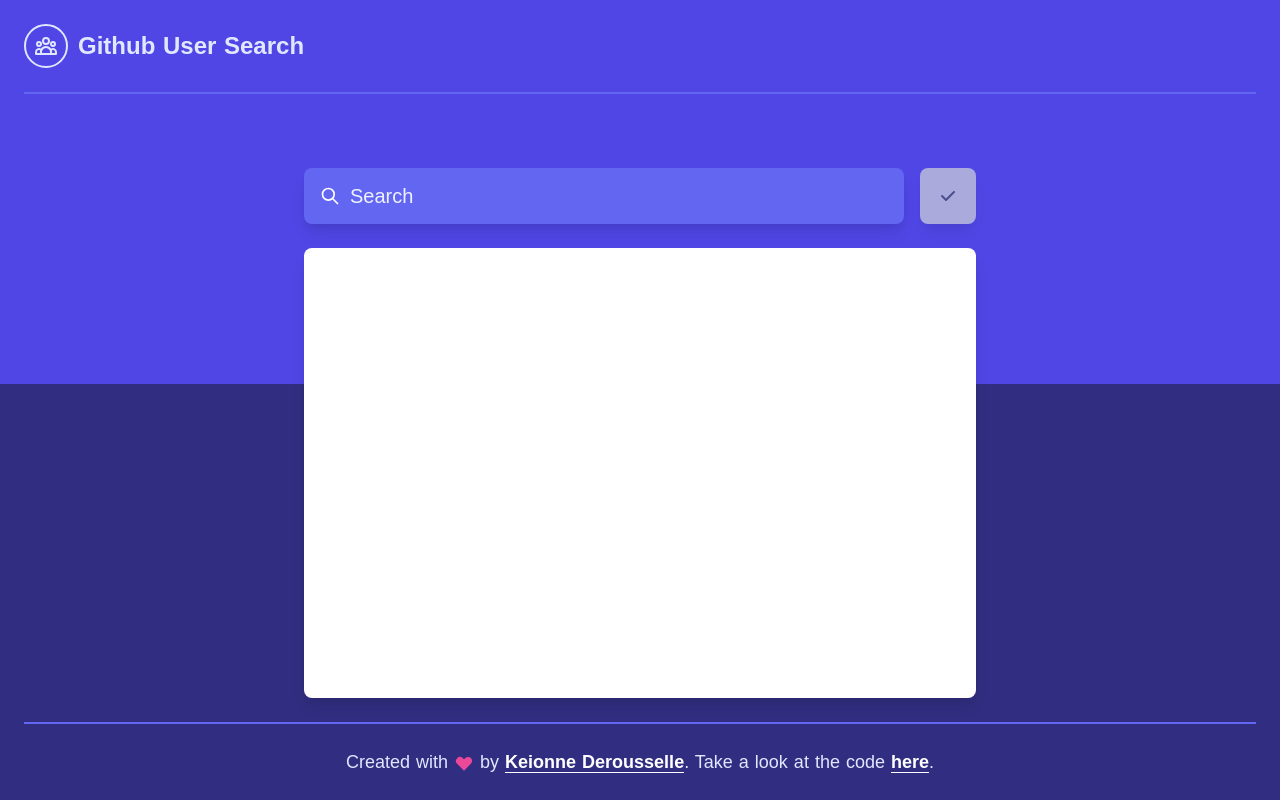
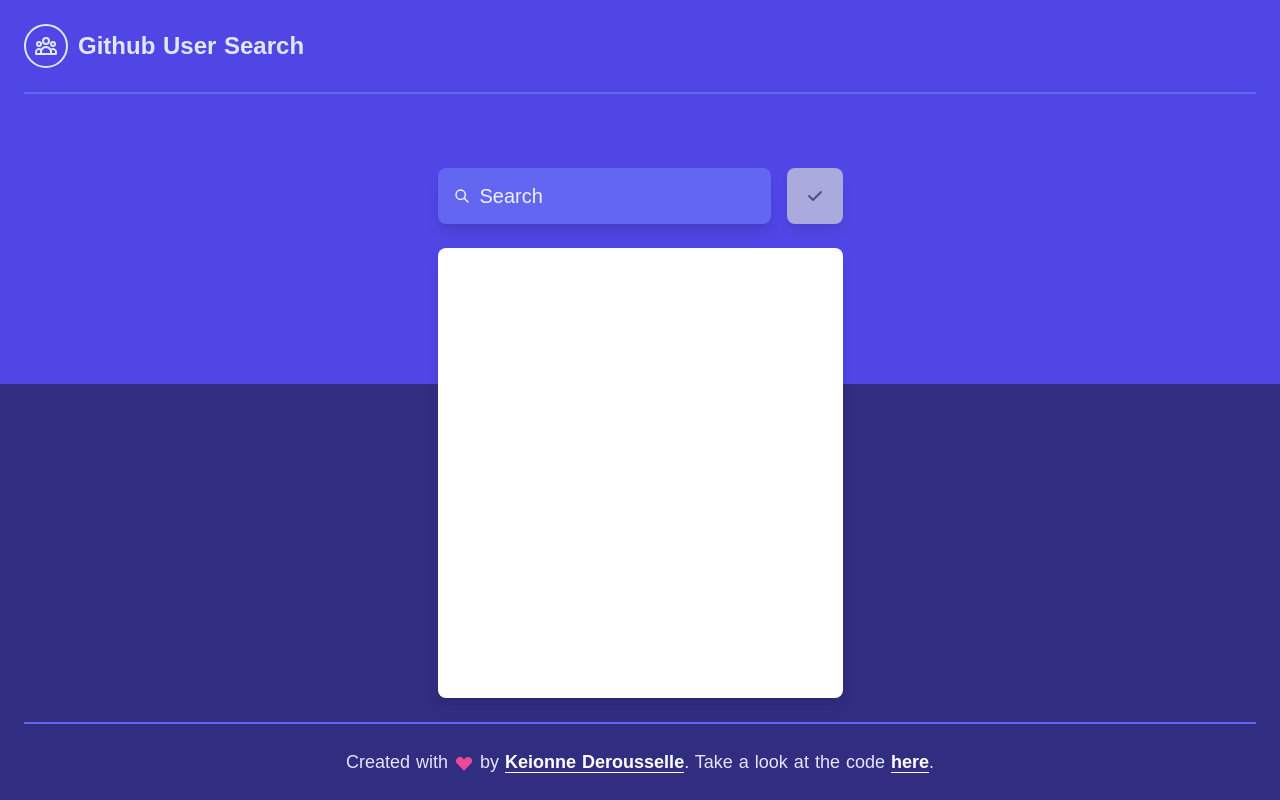
Before and after one commit to KeionneDerousselle/github-search, a Nuxt app: page / in a window 1280 px wide. Built offline with nearby package versions, Linux system fonts and the light colour scheme.

Commit message:
fixing a bunch of styling issues

```diff
--- a/components/Button/index.vue
+++ b/components/Button/index.vue
@@ -46,7 +46,7 @@ export default {
 </script>
 <style lang="scss">
 .button {
-  @apply flex appearance-none items-center justify-center align-middle cursor-pointer font-bold text-center no-underline select-none text-base pt-2 pb-2 pl-4 pr-4 border border-gray-400 bg-gray-100 rounded-lg;
+  @apply flex appearance-none items-center justify-center align-middle cursor-pointer font-bold text-center no-underline select-none text-base p-4 border border-gray-400 bg-gray-100 rounded-lg;
 
   color: inherit;
   font-family: inherit;
--- a/components/Footer/index.vue
+++ b/components/Footer/index.vue
@@ -35,7 +35,8 @@ export default {
 </script>
 <style lang="scss">
 .footer {
-  @apply pb-6 pl-6 pr-6 w-full;
+  @apply pb-4 pl-4 pr-4 w-full;
+  @apply md:pb-6 md:pl-6 md:pr-6;
 
   .footer__content {
     @apply border-t-2 border-indigo-500 text-indigo-100 flex justify-center;
--- a/components/Header/index.vue
+++ b/components/Header/index.vue
@@ -30,9 +30,9 @@ export default {
 
 <style lang="scss">
 .header {
-  @apply w-full bg-indigo-600 p-6;
+  @apply w-full bg-indigo-600 p-4;
   @apply h-72;
-  @apply md:h-96;
+  @apply md:h-96 md:p-6;
 
   &__content {
     @apply border-b-2 border-indigo-500;
--- a/components/Searchfield/index.vue
+++ b/components/Searchfield/index.vue
@@ -236,25 +236,21 @@ export default {
 }
 
 .searchfield {
-  @apply relative inline-flex overflow-hidden items-center text-base p-4 font-normal;
-  @apply p-3;
-  @apply md:p-4;
+  @apply relative p-3 inline-flex overflow-hidden items-center text-base p-4 font-normal;
 
   transition: all 0.5s;
 
   &__left {
-    @apply mr-2.5;
+    @apply mr-2.5 inline-flex;
   }
 
   &__right {
-    @apply ml-2.5;
+    @apply ml-2.5 inline-flex;
   }
 }
 
 .searchfield__input {
-  @apply appearance-none pt-4 pr-4 pb-4 m-0 border-0 outline-none flex-1;
-  @apply pt-3 pr-3 pb-3;
-  @apply md:pt-4 md:pr-4 md:pb-4;
+  @apply appearance-none m-0 border-0 outline-none flex-1;
 
   background: inherit;
   color: inherit;
@@ -298,23 +294,19 @@ export default {
 
 .searchfield__icon {
   @apply w-4 h-4;
-  @apply md:w-5 md:h-5;
 }
 
 .searchfield__clear {
   @apply bg-transparent border-transparent m-0 p-0.5 outline-none rounded-full;
   @apply border;
-  @apply md:border-2;
 
   &:hover,
   &:focus {
     @apply border border-white;
-    @apply md:border-2;
   }
 
   &__icon {
     @apply w-4 h-4;
-    @apply md:w-5 md:h-5;
   }
 }
 </style>
--- a/components/Textfield/index.vue
+++ b/components/Textfield/index.vue
@@ -220,25 +220,21 @@ export default {
 }
 
 .textfield {
-  @apply relative inline-flex overflow-hidden items-center text-base p-4 font-normal;
-  @apply p-3;
-  @apply md:p-4;
+  @apply relative p-3 inline-flex overflow-hidden items-center text-base p-4 font-normal;
 
   transition: all 0.5s;
 
   &__left {
-    @apply mr-2.5;
+    @apply mr-2.5 inline-flex;
   }
 
   &__right {
-    @apply ml-2.5;
+    @apply ml-2.5 inline-flex;
   }
 }
 
 .textfield__input {
-  @apply appearance-none pt-4 pr-4 pb-4 m-0 border-0 outline-none flex-1;
-  @apply pt-3 pr-3 pb-3;
-  @apply md:pt-4 md:pr-4 md:pb-4;
+  @apply appearance-none m-0 border-0 outline-none flex-1;
 
   background: inherit;
   color: inherit;
--- a/components/UserListItem/index.vue
+++ b/components/UserListItem/index.vue
@@ -66,9 +66,7 @@ export default {
 </script>
 <style lang="scss">
 .user-list-item {
-  @apply list-none flex items-center w-full border-b border-indigo-200;
-  @apply pt-3 pb-3 pl-4 pr-4;
-  @apply md:pt-4 md:pb-4 md:pl-6 md:pr-6;
+  @apply list-none flex items-center w-full border-b border-indigo-200 p-4;
 
   &:hover {
     @apply bg-indigo-50;
@@ -77,7 +75,6 @@ export default {
   &__link {
     @apply ml-auto rounded-full border-transparent p-1 text-center flex justify-center items-center;
     @apply border;
-    @apply md:border-2;
 
     transition: border-color 0.3s ease-out;
   }
@@ -93,7 +90,6 @@ export default {
   &__link__icon {
     @apply text-indigo-500;
     @apply w-4 h-4;
-    @apply md:w-5 md:h-5;
   }
 
   &__link__icon:hover,
@@ -104,7 +100,6 @@ export default {
   &__avatar {
     @apply inline-flex rounded-full mr-2.5;
     @apply w-9 h-9;
-    @apply md:w-10 md:h-10;
   }
 
   &__details {
@@ -114,16 +109,12 @@ export default {
       @apply text-gray-800 block;
       @apply text-sm;
       @apply md:text-base;
-      @apply lg:text-lg;
-      @apply xl:text-xl;
     }
 
     &__login {
       @apply text-gray-600 block;
       @apply text-xs;
       @apply md:text-sm;
-      @apply lg:text-base;
-      @apply xl:text-lg;
     }
   }
 }
--- a/layouts/default.vue
+++ b/layouts/default.vue
@@ -2,7 +2,6 @@
   <div
     id="kd-github-search-app"
     class="github-search-app">
-    <div class="github-search-container">
     <kd-github-search-header
       id="kd-github-search-header"
       class="github-search-header" />
@@ -10,13 +9,14 @@
     <main
       id="kd-github-search-content"
       class="github-search-content">
+      <div class="github-search-container">
         <Nuxt />
+      </div>
     </main>
 
     <kd-github-search-footer
       id="kd-github-search-footer"
       class="github-search-footer" />
-    </div>
   </div>
 </template>
 
@@ -38,15 +38,7 @@ body {
 }
 
 .github-search-app {
-  @apply w-full flex flex-col h-screen absolute;
-
-  top: 0;
-  left: 0;
-  bottom: 0;
-}
-
-.github-search-container {
-  @apply flex flex-col min-h-0 flex-grow;
+  @apply w-full flex flex-col h-screen;
 }
 
 .github-search-header {
@@ -54,9 +46,20 @@ body {
 }
 
 .github-search-content {
-  @apply w-full p-6 flex-1 overflow-y-auto;
+  @apply w-full p-4 flex-1 min-h-0 h-full;
+  @apply md:p-6;
+}
+
+.github-search-container {
+  @apply flex flex-col;
   @apply -mt-40;
   @apply md:-mt-60;
+
+  height: calc(100% + 10rem);
+
+  @media (min-width: 768px) {
+    height: calc(100% + 15rem);
+  }
 }
 
 .github-search-footer {
```
Lines whose indentation alone changed are shown as unchanged.
